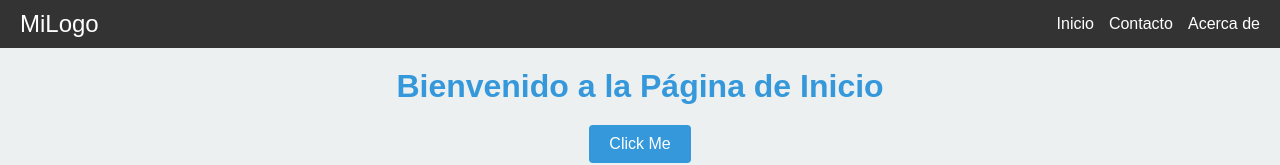
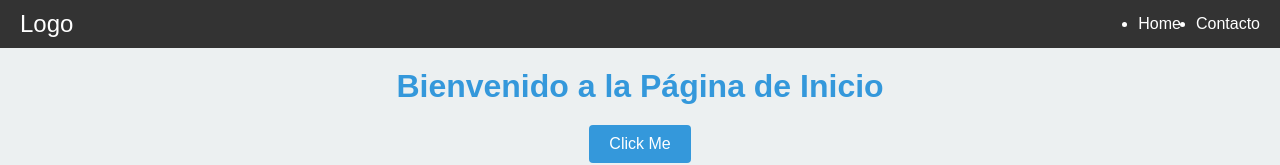
Before and after one commit to sanchezcande/OGH, a React (Create React App) app: page / in a window 1280 px wide. Shown: the top 165 px of the page. Built offline with nearby package versions, Linux system fonts and the light colour scheme.

Commit message:
SPA intento!

```diff
--- a/package.json
+++ b/package.json
@@ -6,12 +6,8 @@
     "@testing-library/jest-dom": "^5.17.0",
     "@testing-library/react": "^13.4.0",
     "@testing-library/user-event": "^13.5.0",
-    "body-parser": "^1.20.2",
-    "cors": "^2.8.5",
-    "dotenv": "^16.4.5",
     "emailjs-com": "^3.2.0",
-    "express": "^4.19.2",
-    "nodemailer": "^6.9.13",
+    "framer-motion": "^11.2.10",
     "react": "^18.3.1",
     "react-dom": "^18.3.1",
     "react-router-dom": "^6.23.1",
--- a/src/App.js
+++ b/src/App.js
@@ -1,20 +1,23 @@
-import './App.css';
-import { BrowserRouter as Router, Routes, Route } from "react-router-dom";
-import NavBar from "././components/NavBar/NavBar";
-import HomePage from "././pages/HomePage/HomePage";
-import ContactForm from "././components/ContactForm/ContactForm";
-
+import React from 'react';
+import { BrowserRouter as Router, Routes, Route } from 'react-router-dom';
+import { AnimatePresence } from 'framer-motion';
+import NavBar from './components/NavBar/NavBar';
+import HomePage from './pages/HomePage/HomePage';
+import ContactForm from './components/ContactForm/ContactForm';
+import GlobalStyles from './styles/GlobalStyles';
 
 function App() {
   return (
     <Router>
-    <NavBar/>
-    <Routes>
-      <Route path="/" element={<HomePage />} />
-      <Route path="/contact" element={<ContactForm />} />
-      {/* <Route path="/about" element={<AboutPage />} /> */}
-    </Routes>
-  </Router>
+      <GlobalStyles />
+      <NavBar />
+      <AnimatePresence mode="wait">
+        <Routes>
+          <Route path="/" element={<HomePage />} />
+          <Route path="/contact" element={<ContactForm />} />
+        </Routes>
+      </AnimatePresence>
+    </Router>
   );
 }
 
--- a/src/components/NavBar/NavBar.jsx
+++ b/src/components/NavBar/NavBar.jsx
@@ -1,14 +1,17 @@
-import React from 'react';
-import { NavBarContainer, Logo, NavLink, NavLinks } from './NavBar.styles';
+import React from "react";
+import { Logo, NavBarContainer, NavLink, NavLinks } from "./NavBar.styles";
 
 const NavBar = () => {
   return (
     <NavBarContainer>
-      <Logo>MiLogo</Logo>
+      <Logo>Logo</Logo>
       <NavLinks>
-        <NavLink to="/">Inicio</NavLink>
-        <NavLink to="/contact">Contacto</NavLink>
-        <NavLink to="/about">Acerca de</NavLink>
+        <li>
+          <NavLink to="/">Home</NavLink>
+        </li>
+        <li>
+          <NavLink to="/contact">Contacto</NavLink>
+        </li>
       </NavLinks>
     </NavBarContainer>
   );
--- a/src/components/NavBar/NavBar.styles.js
+++ b/src/components/NavBar/NavBar.styles.js
@@ -14,7 +14,7 @@ export const Logo = styled.div`
   font-size: 1.5em;
 `;
 
-export const NavLinks = styled.div`
+export const NavLinks = styled.ul`
   display: flex;
   gap: 15px;
 `;
--- a/src/styles/GlobalStyles.js
+++ b/src/styles/GlobalStyles.js
@@ -1,7 +1,7 @@
 import { createGlobalStyle } from 'styled-components';
 
 const GlobalStyles = createGlobalStyle`
-* {
+  * {
     margin: 0;
     padding: 0;
     box-sizing: border-box;
@@ -17,6 +17,29 @@ const GlobalStyles = createGlobalStyle`
     text-decoration: none;
     color: inherit;
   }
-    `;
 
-    export default GlobalStyles;
+  /* Agregamos las clases de transición para la animación */
+  .page-enter {
+    opacity: 0;
+  }
+
+  .page-enter {
+    opacity: 0;
+  }
+
+  .page-enter-active {
+    opacity: 1;
+    transition: opacity 0.3s ease-in-out;
+  }
+
+  .page-exit {
+    opacity: 1;
+  }
+
+  .page-exit-active {
+    opacity: 0;
+    transition: opacity 0.3s ease-in-out;
+  }
+`;
+
+export default GlobalStyles;
```
Also changed, not shown: 2 other files (tests, documents, lock files or other folders).
